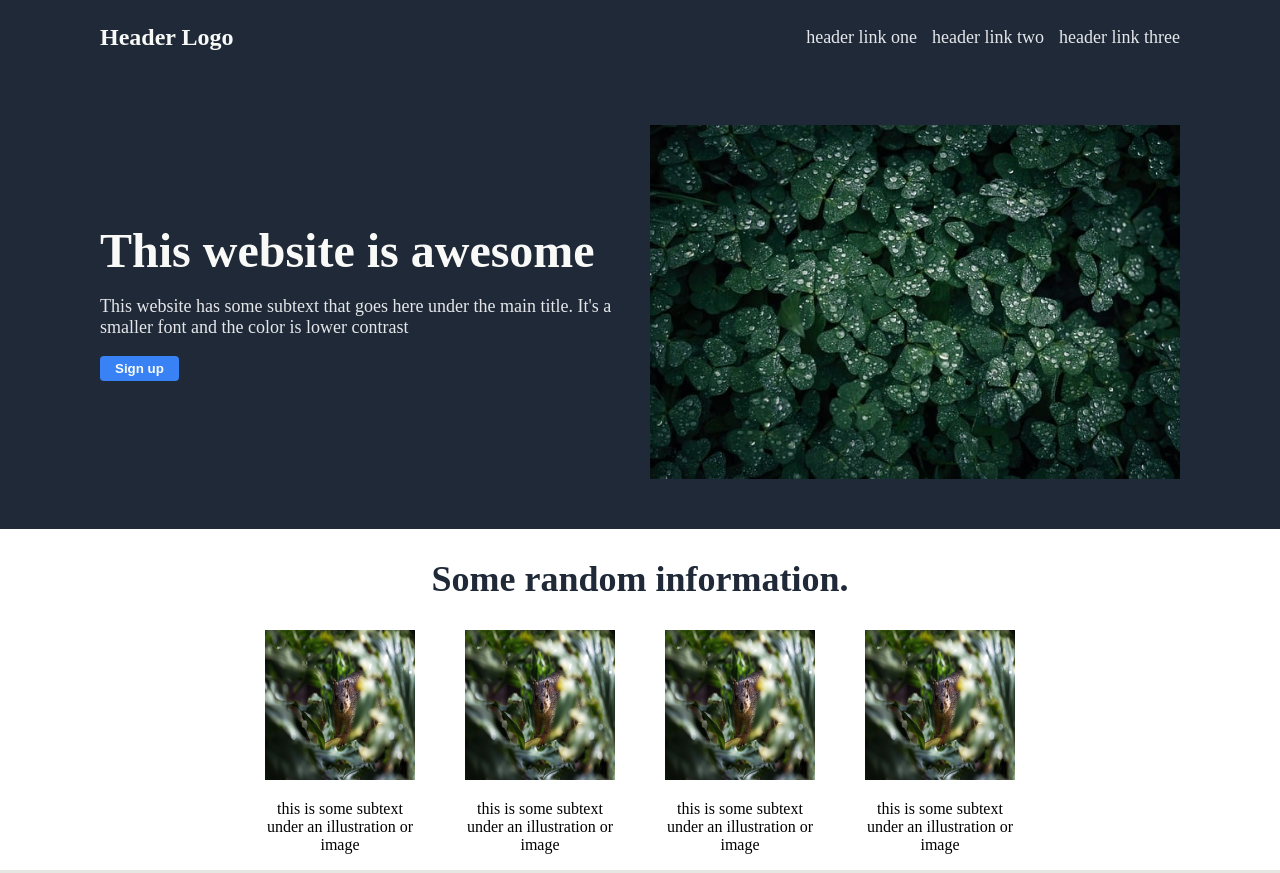
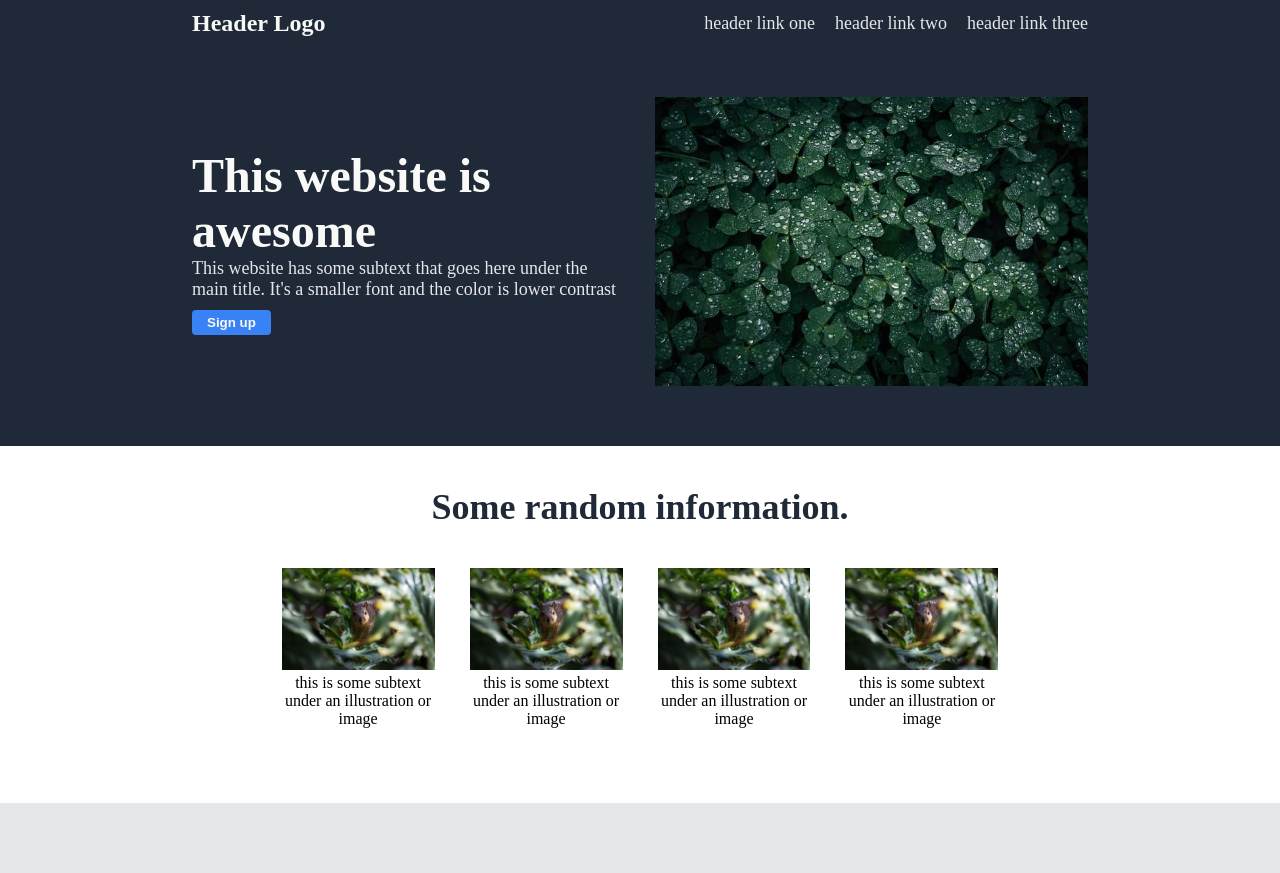
Before and after one commit to gyang-pro/landing-page, a plain HTML site: page index.html in a window 1280 px wide. Shown: the top 873 px of the page. Drawn offline with Linux system fonts and the light colour scheme.

Commit message:
Revise paddings and margins for all divs to improve code readability and efficiency; Change content-two CSS code to make images scalable

```diff
--- a/styles.css
+++ b/styles.css
@@ -1,9 +1,13 @@
-body {
+body, p, h1, h2 {
     margin: 0;
 }
 
-div {
-    padding: 0 100px;
+.header, .content-one, .content-four, .footer {
+    padding: 0 15%;
+}
+
+.content-two, .content-three {
+    padding: 0 22%;
 }
 
 .header, .content-one, .footer {
@@ -24,8 +28,6 @@ h1 {
     font-size: 48px;
     font-weight: extra-bold;
     color: #f9faf8;
-
-    margin: 0;
 }
 
 a {
@@ -33,12 +35,11 @@ a {
     color: #e5e7eb;
 }
 
-ul {
+.links {
     list-style-type: none;
-    padding: 0;
-
     display: flex;
-    gap: 15px;
+    gap: 20px;
+    margin: 0;
 }
 
 button {
@@ -59,14 +60,15 @@ h2 {
 .header {
     justify-content: space-between;
     align-items: center;
+    padding-top: 10px;
+    padding-bottom: 10px;
 }
 
 .content-one {
-    margin: 0;
     padding-top: 50px;
-    padding-bottom: 50px;
+    padding-bottom: 60px;
     align-items: center;
-    gap: 20px;
+    gap: 30px;
 
 }
 
@@ -77,8 +79,11 @@ h2 {
 }
 
 .container {
-    padding: 0;
     flex: 1;
+}
+
+.container p {
+    padding-bottom: 10px;
 }
 
 .content-two {
@@ -86,20 +91,23 @@ h2 {
     flex-direction: column;
     align-items: center;
     text-align: center;
+    gap: 40px;
+    padding-top: 40px;
+    padding-bottom: 75px;
+
 }
 
 .img-container {
     display: flex;
-    gap: 50px;
+    gap: 35px;
 }
 
-.info {
-    padding: 0;
-    max-width: 150px;
+img {
+    width: 100%;
 }
 
 .content-three {
-    background-color: #e5e7e3;
+    background-color: #e5e7eb;
     font-size: 36px;
     font-weight: light;
     font-style: italic;
@@ -117,19 +125,13 @@ h2 {
 
 .content-four {
     background-color: #3882f6;
-    margin: 75px auto;
-    width: 700px;
+    margin: 75px 15%;
     border-radius: 5px;
     color: #f9faf8;
     display: flex;
     justify-content: space-between;
     align-items: center;
-    padding: 30px 75px;
-}
-
-.content-four div, .content-four p {
-    padding: 0;
-    margin: 0;
+    padding: 40px 75px;
 }
 
 .content-four button {
@@ -144,9 +146,6 @@ h2 {
 .footer {
     justify-content: center;
     align-items: center;
+    padding-top: 30px;
+    padding-bottom: 30px;
 }
-
-img {
-    width: 150px;
-    height: 150px;
-}
```
